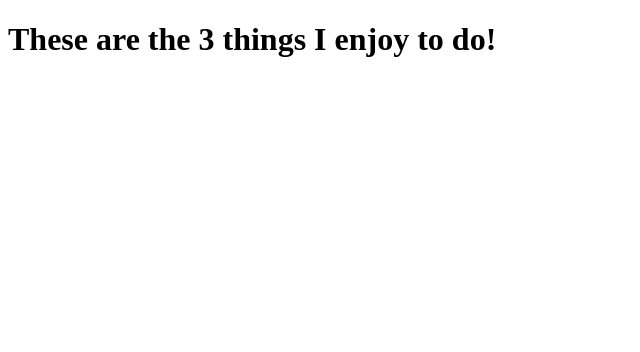
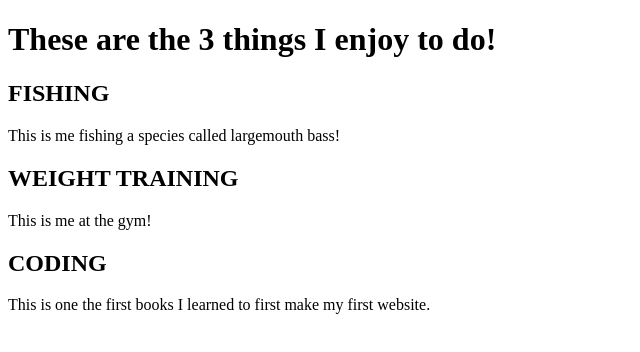
Before and after one commit to Branley22/Bizwebsite, a plain HTML site: page 3things.html in a window 1280 px wide. Shown: the whole page, without its empty margins (0-640 px from the left). Drawn offline with Linux system fonts and the light colour scheme.

Commit message:
commit html

```diff
--- a/3things.html
+++ b/3things.html
@@ -1,13 +1,18 @@
 <!DOCTYPE html>
 <html>
-
     <head>
-
         <title>3 things</title>
-       </head>
+    </head>
     <body>
         <h1>These are the 3 things I enjoy to do!</h1>
 
+        <h2>FISHING</h2>
+        <p>This is me fishing a species called largemouth bass!</p>
 
-            </body>
+        <h2>WEIGHT TRAINING</h2>
+        <p>This is me at the gym!</p>
+
+        <h2>CODING</h2>
+        <p>This is one the first books I learned to first make my first website.</p>
+ </body>
 </html>
```
